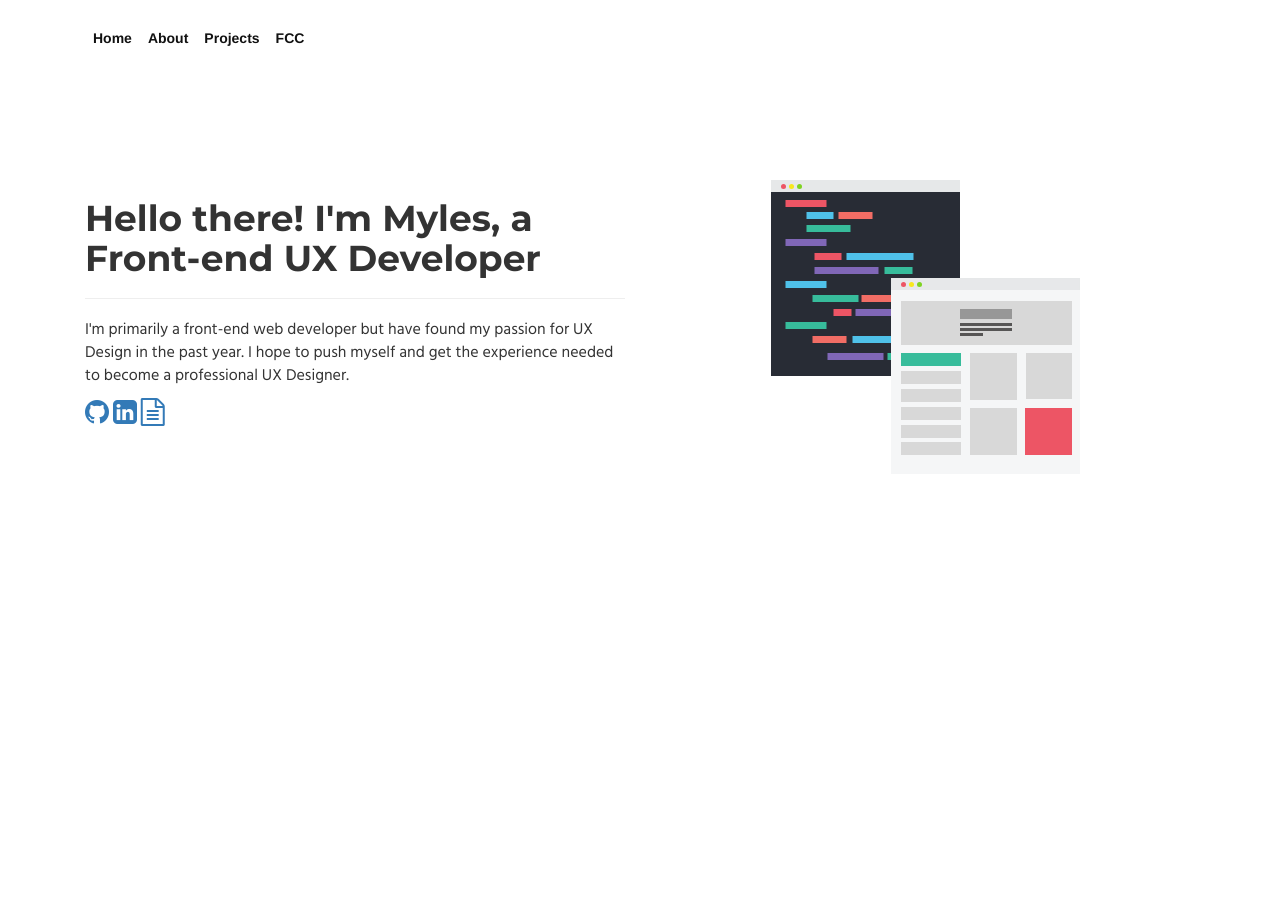
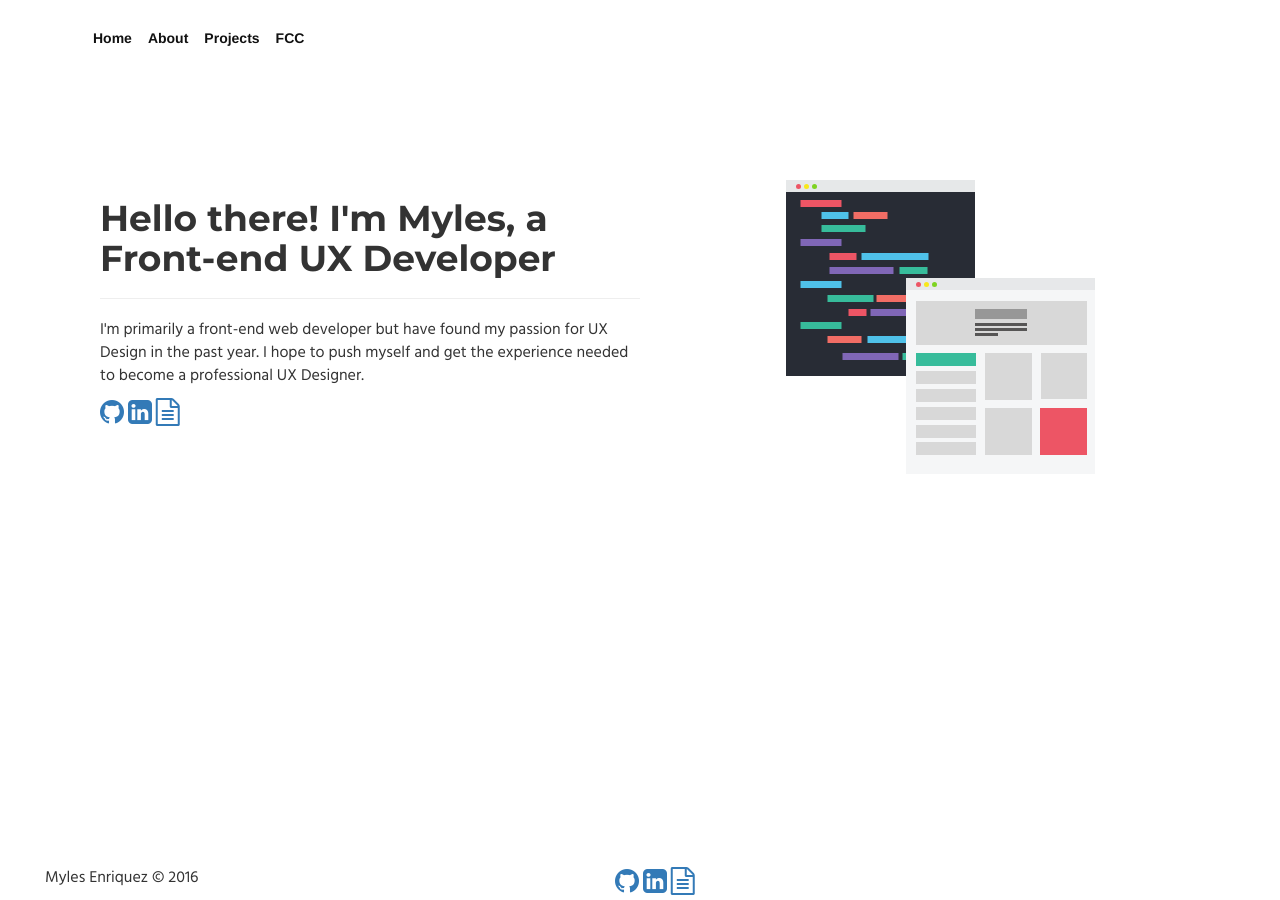
Before and after one commit to torleif-nielsen/enriquezm.github.io, a Jekyll site: the page built from index.html, in a window 1280 px wide. Built offline with Jekyll 4.4.1, drawn with Linux system fonts in a browser that asks for light colours; nearby versions of some CDN libraries; library files that are not in the unit come from our copies.

Commit message:
Uncomment footer.

```diff
--- a/_layouts/default.html
+++ b/_layouts/default.html
@@ -7,14 +7,12 @@
 
     {% include header.html %}
 
-    <div class="page-content">
-      <div class="wrapper">
+    <div class="page-content container">
         {{ content }}
-      </div>
     </div>
-    <!--
+
     {% include footer.html %}
-  -->
+
 
   </body>
 
```
